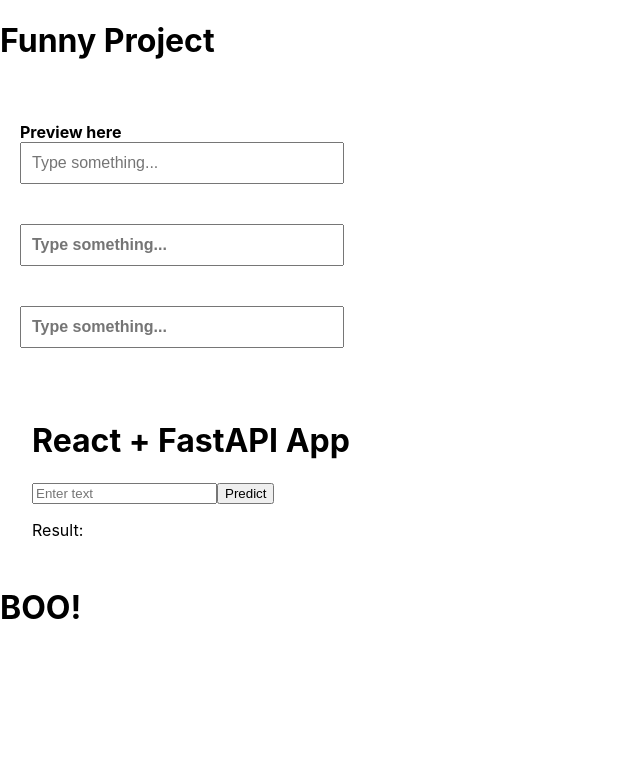
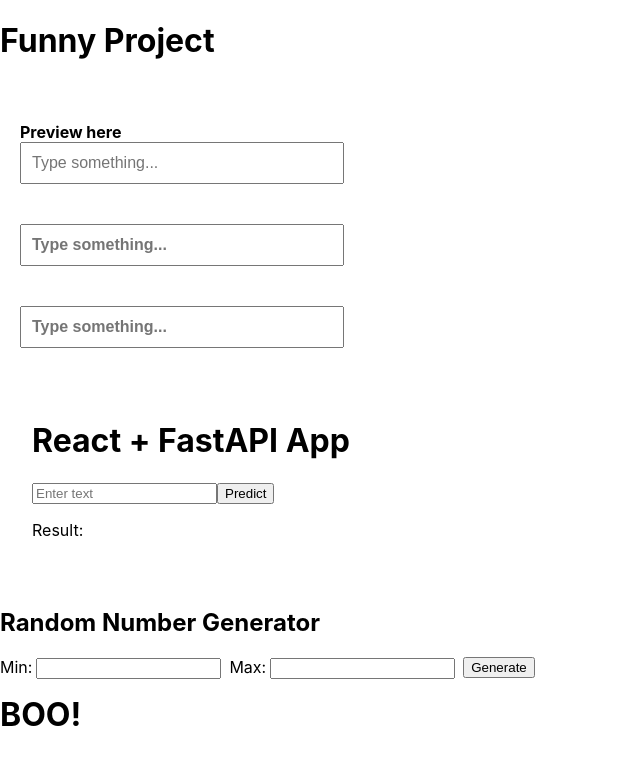
Before and after one commit to DKW2/react_js, a React (Create React App) app in the folder client/: page / in a window 1280 px wide. Shown: the top 764 px of the page, without its empty margins (0-640 px from the left). Built offline with nearby package versions, Linux system fonts and the light colour scheme.

Commit message:
Utilized cursor to create a simple RNG component

```diff
--- a/client/src/App.js
+++ b/client/src/App.js
@@ -4,6 +4,7 @@
 import ChangingText from './components/ChangingText.tsx';
 import TimedJumpscare from './components/TimedJumpscare.tsx';
 import Predict from './components/Predict.jsx';
+import RandomNumber from './components/RandomNumber.jsx';
 
 function App() {
 
@@ -19,6 +20,7 @@
       <ColorfulText />
       <ChangingText textProperty='fontSize' textChange={textChange} />
       <Predict/>
+      <RandomNumber />
       <div classname='Boo'>
         {Array.from( {length: 3}, (_, i) => (
           <TimedJumpscare key={i} waitTime={(i + 1) * 1000} scareTime={(i + 1) * 1000} />
--- /dev/null
+++ b/client/src/components/RandomNumber.jsx
@@ -0,0 +1,67 @@
+// Created by Cursor.ai
+import React, { useState } from 'react';
+
+function RandomNumber() {
+  const [minValue, setMinValue] = useState('');
+  const [maxValue, setMaxValue] = useState('');
+  const [randomNumber, setRandomNumber] = useState(null);
+  const [errorMessage, setErrorMessage] = useState('');
+
+  function generateRandom() {
+    const min = Number(minValue);
+    const max = Number(maxValue);
+
+    if (!Number.isFinite(min) || !Number.isFinite(max)) {
+      setErrorMessage('Please enter valid numbers.');
+      setRandomNumber(null);
+      return;
+    }
+
+    if (max < min) {
+      setErrorMessage('Max must be greater than or equal to Min.');
+      setRandomNumber(null);
+      return;
+    }
+
+    const result = Math.floor(Math.random() * (max - min + 1)) + min;
+    setRandomNumber(result);
+    setErrorMessage('');
+  }
+
+  return (
+    <div style={{ margin: '16px 0' }}>
+      <h2>Random Number Generator</h2>
+      <div style={{ display: 'flex', gap: '8px', alignItems: 'center', flexWrap: 'wrap' }}>
+        <label>
+          Min:
+          <input
+            type="number"
+            value={minValue}
+            onChange={(e) => setMinValue(e.target.value)}
+            style={{ marginLeft: 4 }}
+          />
+        </label>
+        <label>
+          Max:
+          <input
+            type="number"
+            value={maxValue}
+            onChange={(e) => setMaxValue(e.target.value)}
+            style={{ marginLeft: 4 }}
+          />
+        </label>
+        <button onClick={generateRandom}>Generate</button>
+      </div>
+      {errorMessage && (
+        <div style={{ color: 'red', marginTop: 8 }}>{errorMessage}</div>
+      )}
+      {randomNumber !== null && !errorMessage && (
+        <div style={{ marginTop: 8 }}>
+          Result: <strong>{randomNumber}</strong>
+        </div>
+      )}
+    </div>
+  );
+}
+
+export default RandomNumber;
```
